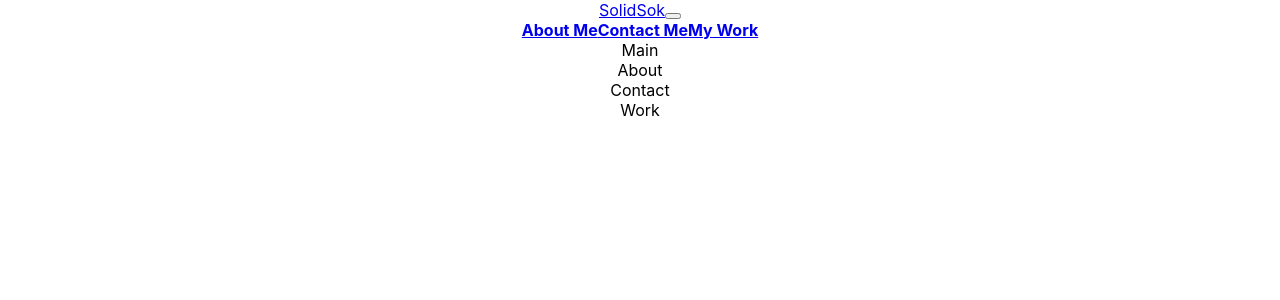
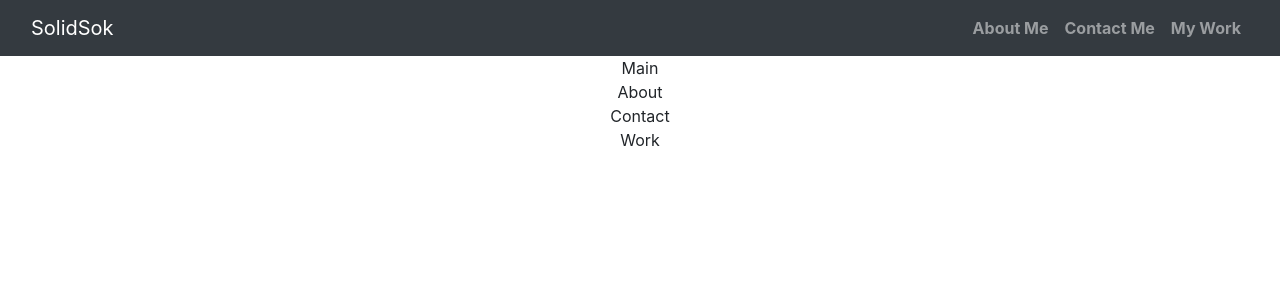
Before and after one commit to SolidSok/portfolio, a React (Create React App) app: page / in a window 1280 px wide. Shown: the top 300 px of the page. Built offline with nearby package versions, Linux system fonts and the light colour scheme.

Commit message:
navbar works

```diff
--- a/package.json
+++ b/package.json
@@ -6,6 +6,7 @@
     "@testing-library/jest-dom": "^5.16.5",
     "@testing-library/react": "^13.4.0",
     "@testing-library/user-event": "^13.5.0",
+    "bootstrap": "^5.2.2",
     "react": "^18.2.0",
     "react-bootstrap": "^2.5.0",
     "react-dom": "^18.2.0",
--- a/public/index.html
+++ b/public/index.html
@@ -3,12 +3,14 @@
   <head>
     <meta charset="utf-8" />
     <link rel="icon" href="%PUBLIC_URL%/favicon.ico" />
+    <link
+      rel="stylesheet"
+      href="https://maxcdn.bootstrapcdn.com/bootstrap/4.2.1/css/bootstrap.min.css" />
     <meta name="viewport" content="width=device-width, initial-scale=1" />
     <meta name="theme-color" content="#000000" />
     <meta
       name="description"
-      content="Web site created using create-react-app"
-    />
+      content="Web site created using create-react-app" />
     <link rel="apple-touch-icon" href="%PUBLIC_URL%/logo192.png" />
     <!--
       manifest.json provides metadata used when your web app is installed on a
--- a/src/App.js
+++ b/src/App.js
@@ -11,14 +11,10 @@ import PortfolioNav from './nav-bar/nav-bar';
 function App() {
   return (
     <div className="App">
-      <Row>
-        {' '}
-        <PortfolioNav />
-        <Main />
-        <About />
-        <Contact />
-        <Work />
-      </Row>
+      <PortfolioNav /> <Main />
+      <About />
+      <Contact />
+      <Work />
     </div>
   );
 }
--- a/src/nav-bar/nav-bar.jsx
+++ b/src/nav-bar/nav-bar.jsx
@@ -1,7 +1,7 @@
 import React from 'react';
 import { Container, Navbar, Nav } from 'react-bootstrap';
 
-export default function PortfolioNav() {
+const PortfolioNav = () => {
   return (
     <Navbar
       className="main-nav"
@@ -30,4 +30,6 @@ export default function PortfolioNav() {
       </Container>
     </Navbar>
   );
-}
+};
+
+export default PortfolioNav;
```
Also changed, not shown: 1 other file (tests, documents, lock files or other folders).
